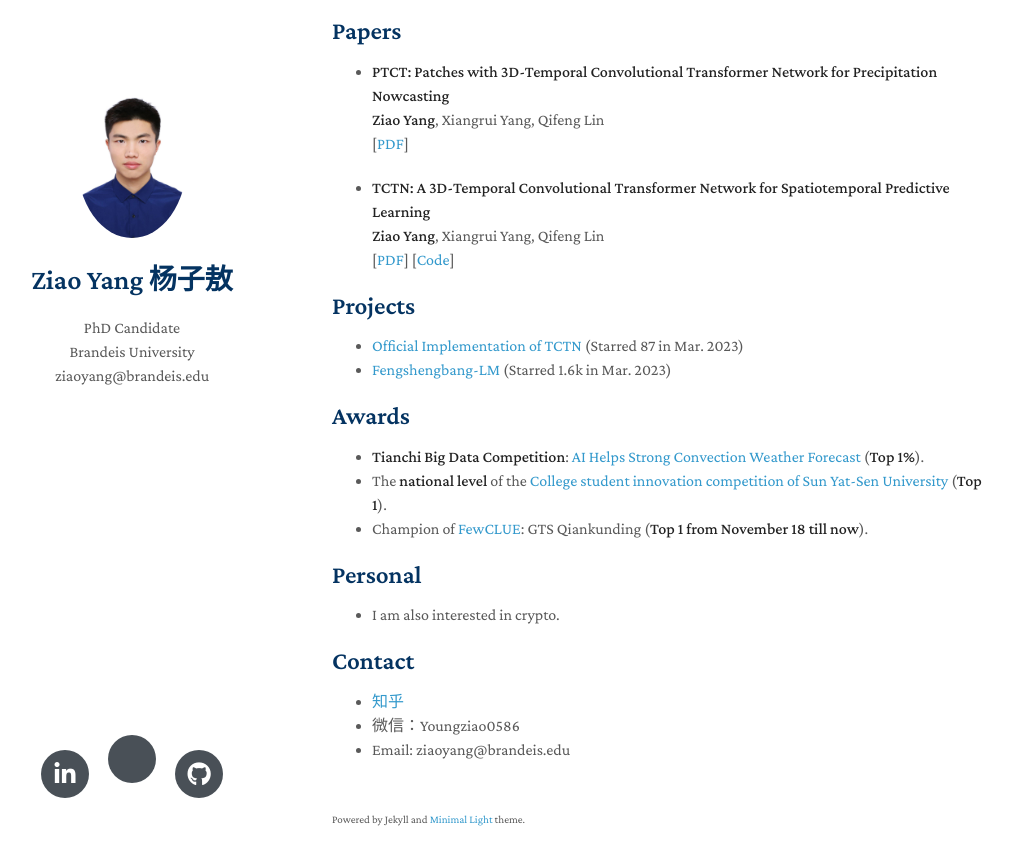
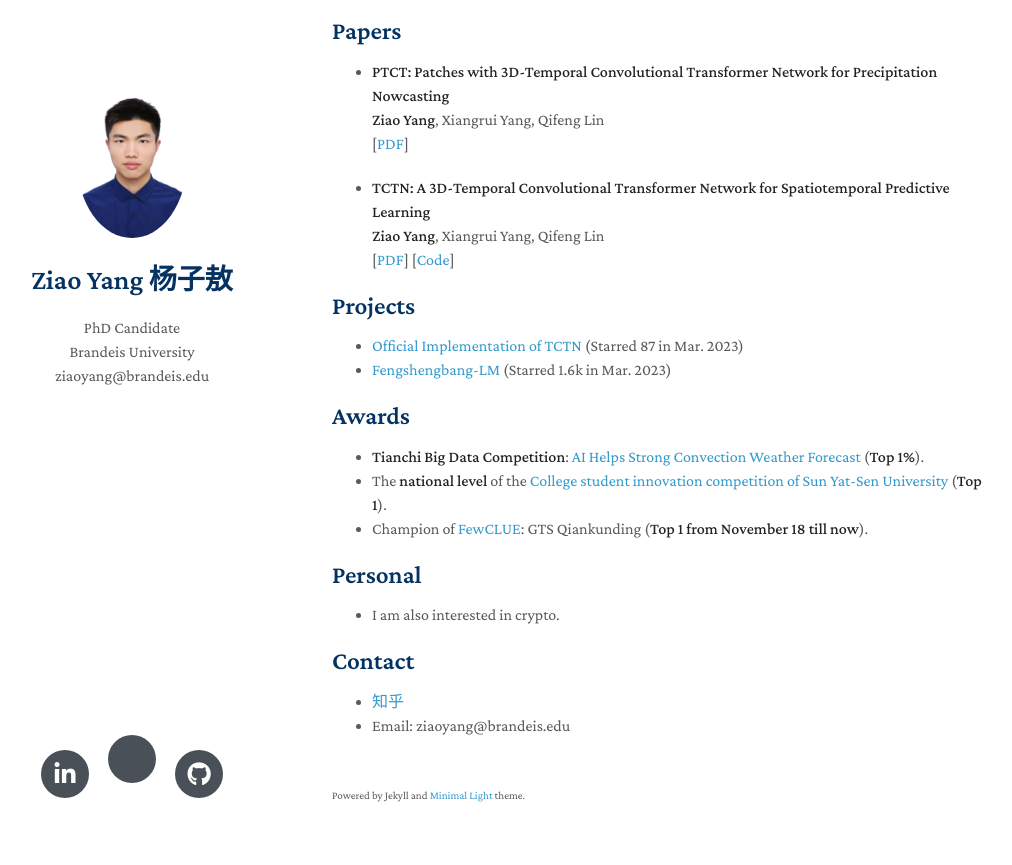
Before and after one commit to yangziao56/homepage, a Jekyll site: the page built from index.md, in a window 1280 px wide and 900 px high, scrolled down 829 px. Shown: the top 865 px of the window, without its empty margins (138-1150 px from the left). Built offline with Jekyll 4.4.1, drawn with Linux system fonts in a browser that asks for light colours; nearby versions of some CDN libraries; a style sheet for code colours, icons or effects is not loaded; our own code applies the rules of GitHub Pages for plain Markdown files.

Commit message:
Update index.md
Signed-off-by: Ziao Yang <70676524+yangziao56@users.noreply.github.com>

```diff
--- a/index.md
+++ b/index.md
@@ -56,5 +56,4 @@ You can learn more details about my research through my [Curriculum Vitae](https
 
 ## Contact
 - [知乎](https://www.zhihu.com/people/qi-dian-5-52-16)
-- 微信：Youngziao0586
 - Email: ziaoyang@brandeis.edu
```
